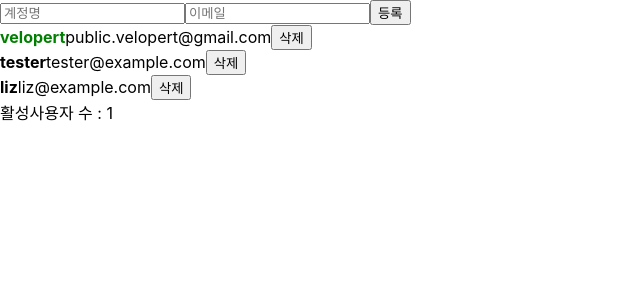
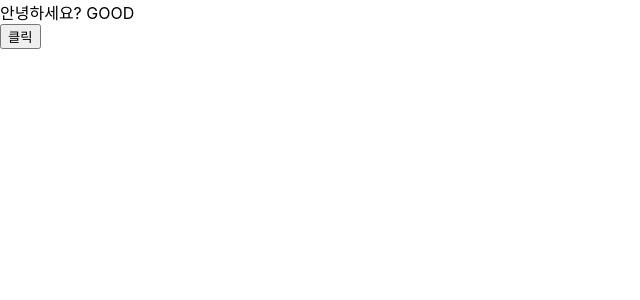
Before and after one commit to design-view/react, a React (Create React App) app: page / in a window 1280 px wide. Shown: the top 300 px of the page, without its empty margins (0-640 px from the left). Built offline with nearby package versions, Linux system fonts and the light colour scheme.

Commit message:
Context api사용하기

```diff
--- /dev/null
+++ b/src/ContextSample.js
@@ -0,0 +1,29 @@
+import React, { createContext, useContext, useState } from 'react';
+
+//기본값을 넣어줌
+const MyContext = createContext('defalutValue');
+
+function Child() {
+    //useContext는 context에있는값을 읽어와서 사용할수잇게해줌
+    const text = useContext(MyContext);
+    return <div>안녕하세요? {text}</div>
+}
+
+function Parent() {
+    return <Child />;
+}
+function GrandParent() {
+    return <Parent />;
+}
+
+function ContextSample(){
+    const [value,setValue] = useState(true);
+    return(
+        //MyContext안에 Provider를 사용하여 value값을 저장
+        <MyContext.Provider value={value ? 'GOOD' : 'BAD'}>
+        <GrandParent />
+        <button onClick={()=>setValue(!value)}>클릭</button>
+        </MyContext.Provider>
+    )
+}
+export default ContextSample;
--- a/src/index.js
+++ b/src/index.js
@@ -3,12 +3,13 @@ import ReactDOM from 'react-dom';
 import './index.css';
 import App from './App';
 import reportWebVitals from './reportWebVitals';
+import ContextSample from './ContextSample';
 
 //페이지에서 아이디가 root인 것을 찾아서 app을 거기에 넣겠다.
 //public폴더안에 index.html안에 아이디가 root인 요소가 있음
 ReactDOM.render(
   <React.StrictMode>
-    <App />
+    <ContextSample />
   </React.StrictMode>,
   document.getElementById('root')
 );
```
